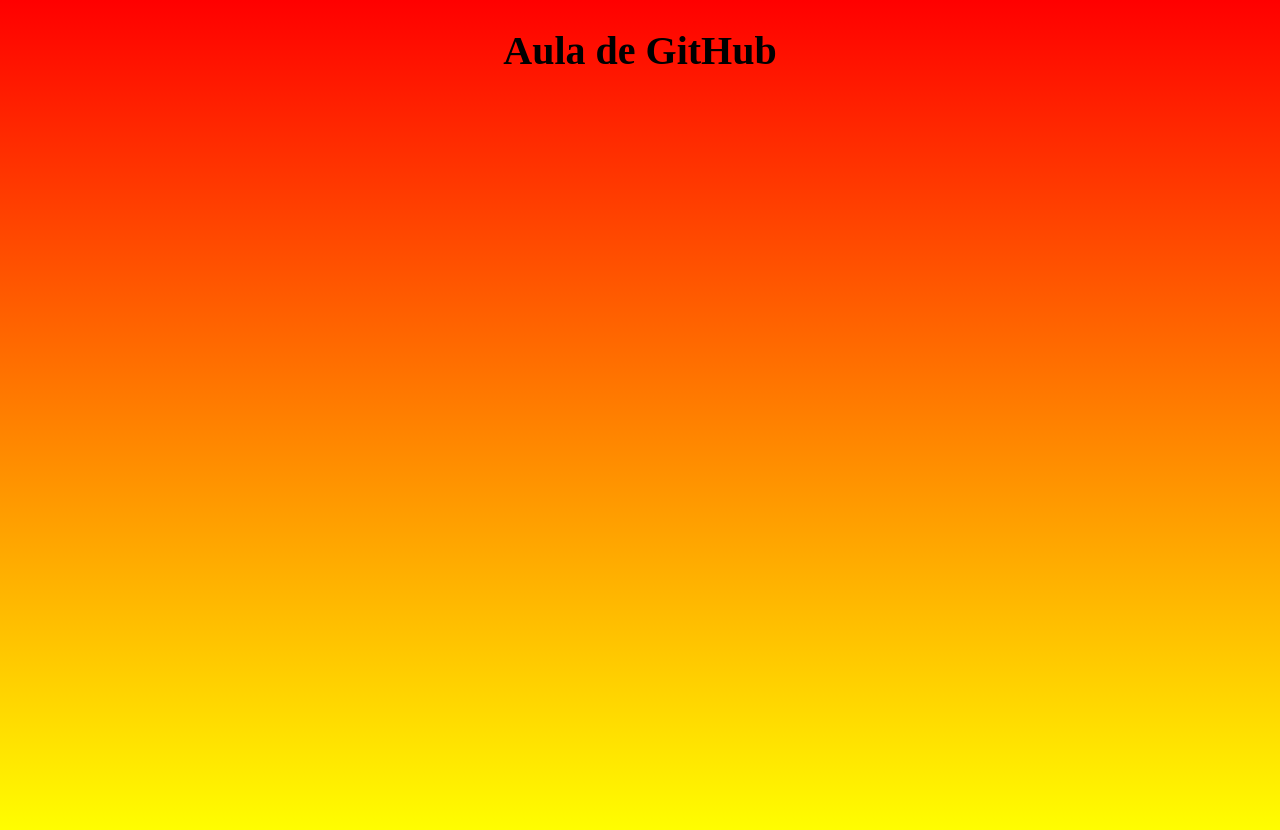
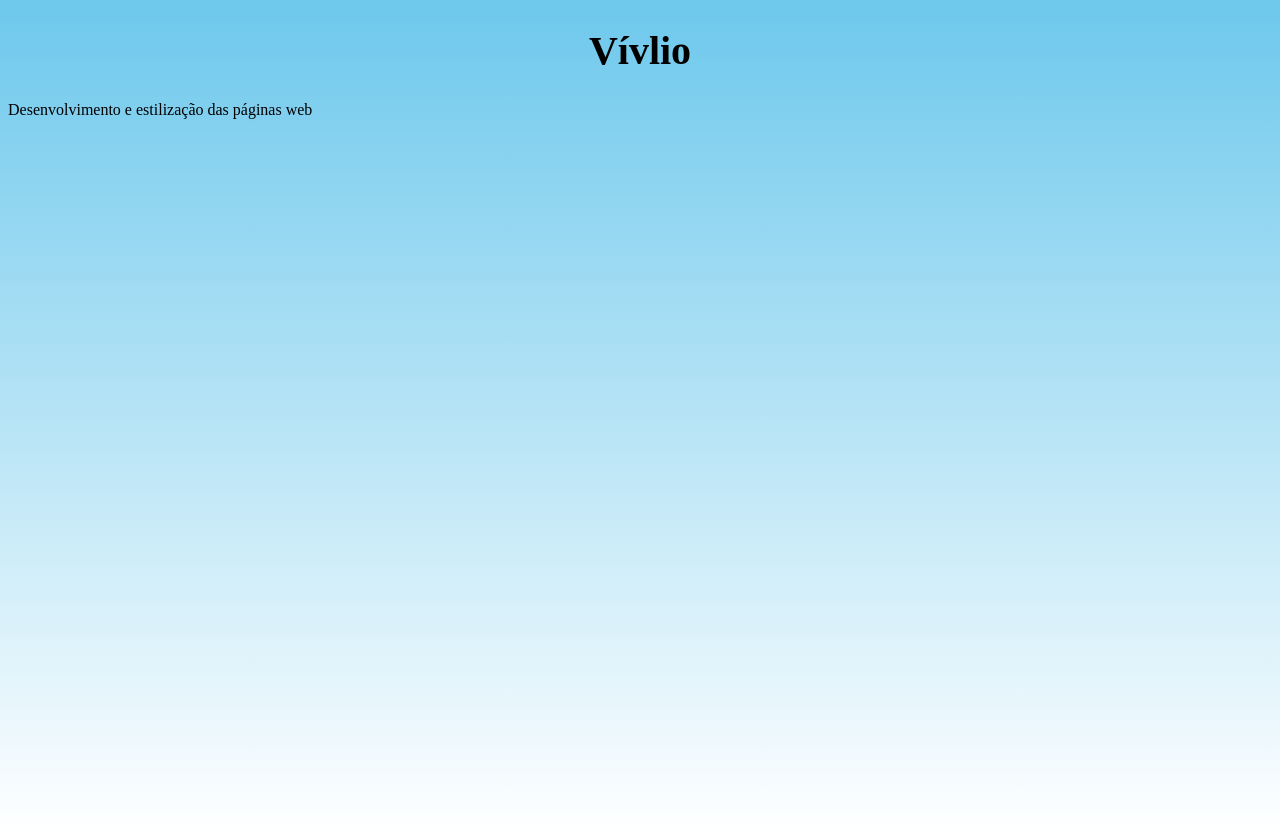
Before and after one commit to bruno-bsilva/bruno-bsilva.github.io, a plain HTML site: page index.html in a window 1280 px wide. Drawn offline with Linux system fonts and the light colour scheme.

Commit message:
Add files via upload

```diff
--- a/index.html
+++ b/index.html
@@ -5,10 +5,11 @@
     <meta http-equiv="X-UA-Compatible" content="IE=edge">
     <meta name="viewport" content="width=device-width, initial-scale=1.0">
     <title>Tropa do careca</title>
+    <link rel="shortcut icon" href="favicon.ico" type="image/x-icon">
     <style>
         body{
             height: 100vh;
-            background-image: linear-gradient(to bottom, red, yellow);
+            background-image: linear-gradient(to bottom, rgb(109, 200, 236), transparent);
         }
         h1{
             text-align: center;
@@ -17,7 +18,8 @@
     </style>
 </head>
 <body>
-    <h1>Aula de GitHub</h1>
+    <h1>Vívlio</h1>
+    <p>Desenvolvimento e estilização das páginas web</p>
 
 </body>
 </html>
```
Also changed, not shown: favicon.ico (added).
